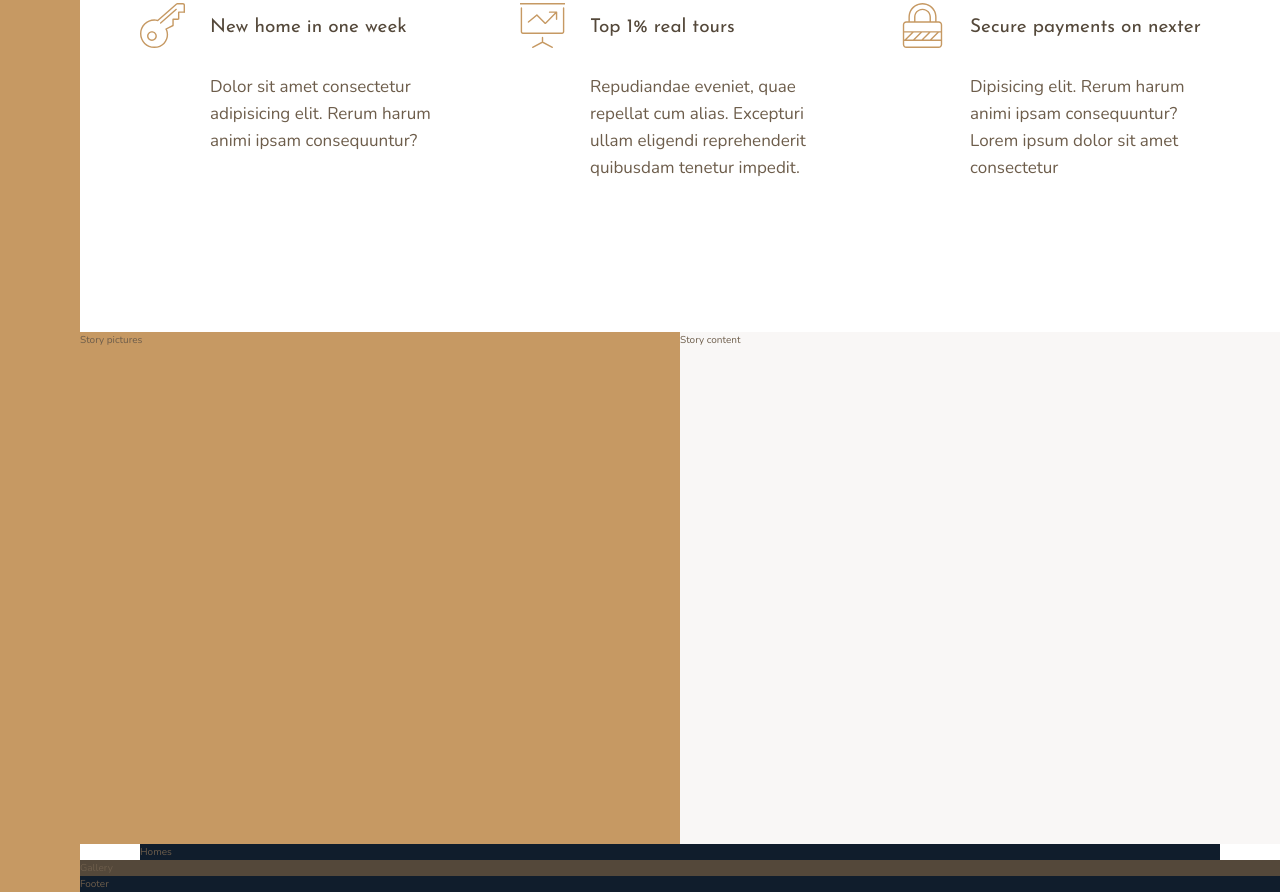
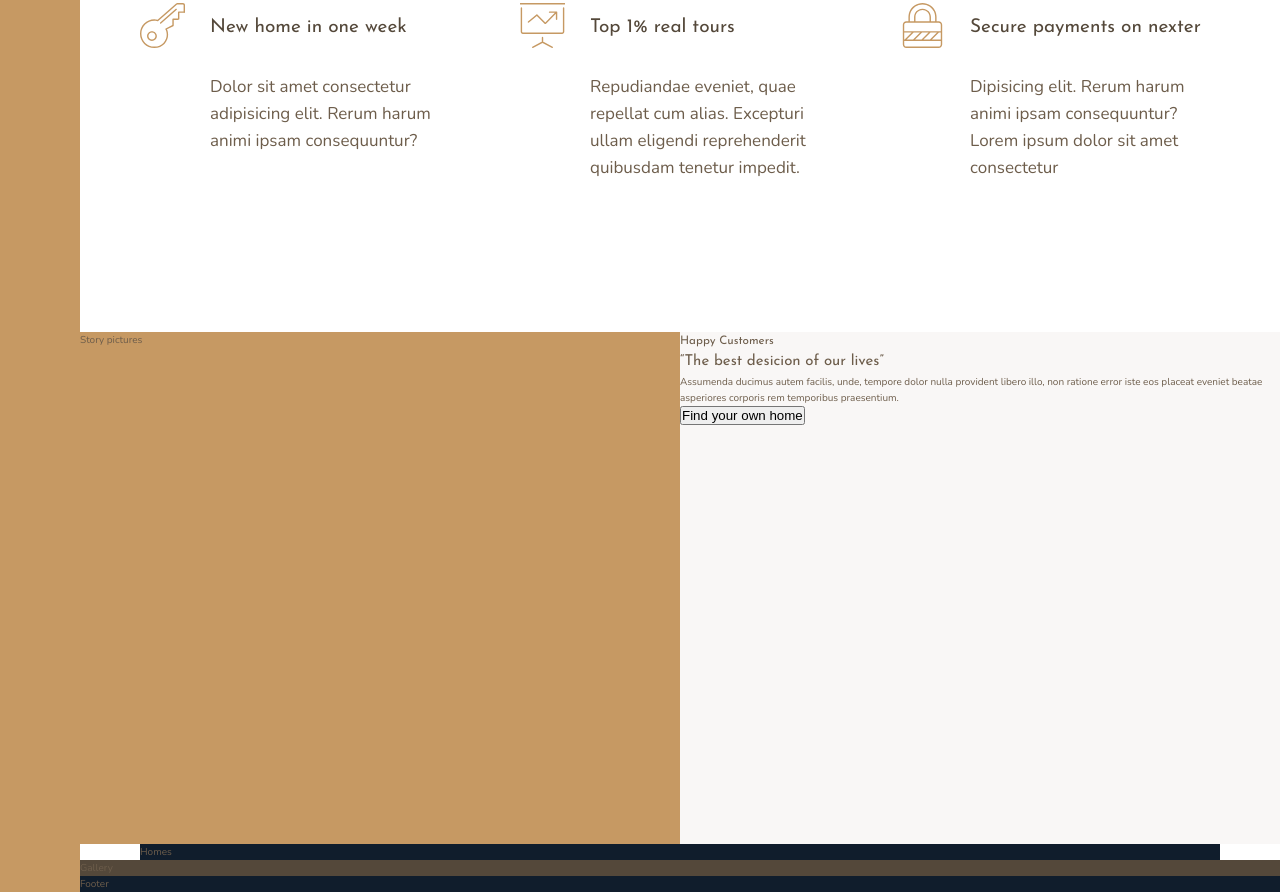
Before and after one commit to fatihay/nexterProject, a website: page index.html in a window 1280 px wide. Shown: the part 1006-1898 px from the top of the page. Drawn offline with nearby package versions, Linux system fonts and the light colour scheme.

Commit message:
story section part 1 dakika: 03:00

```diff
--- a/index.html
+++ b/index.html
@@ -93,7 +93,11 @@
   </div>
 
   <div class="story__content">
-    Story content
+    <h3 class="heading-3">Happy Customers</h3>
+    <h2 class="heading-2">&ldquo;The best desicion of our lives&rdquo;</h2>
+    <!-- &ldquo;'" - tırnak aç'  &rdquo;'" - tırnak kapa' -->
+    <p class="story__text">Assumenda ducimus autem facilis, unde, tempore dolor nulla provident libero illo, non ratione error iste eos placeat eveniet beatae asperiores corporis rem temporibus praesentium.</p>
+    <button class="btn">Find your own home</button>
   </div>
 
   <section class="homes">
```
